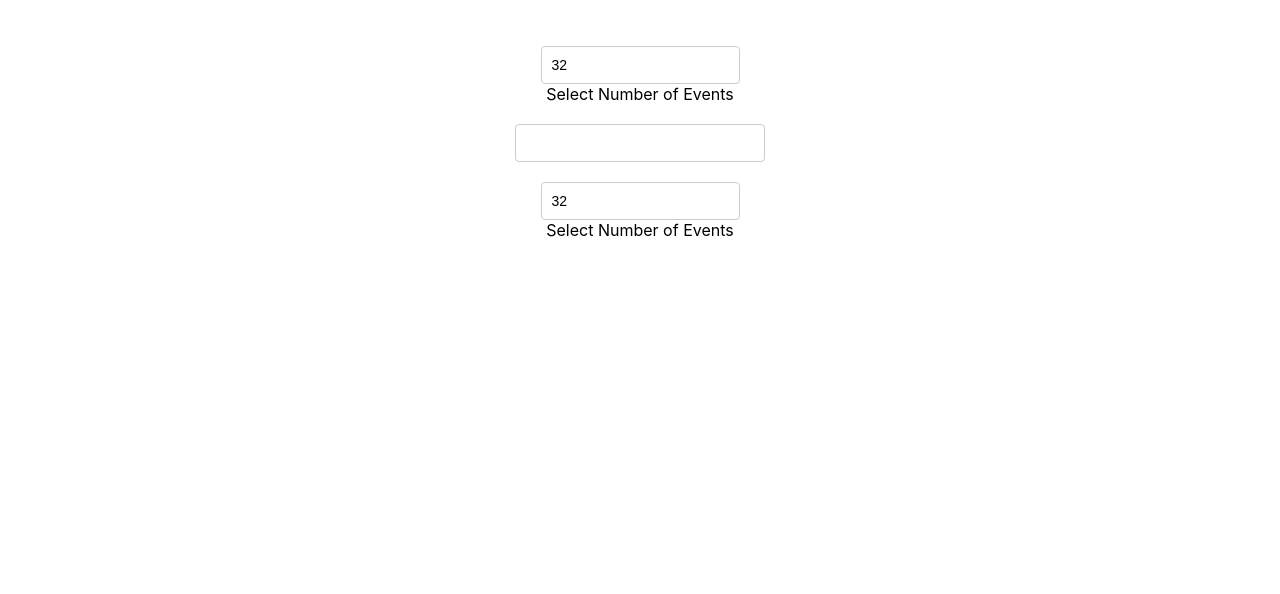
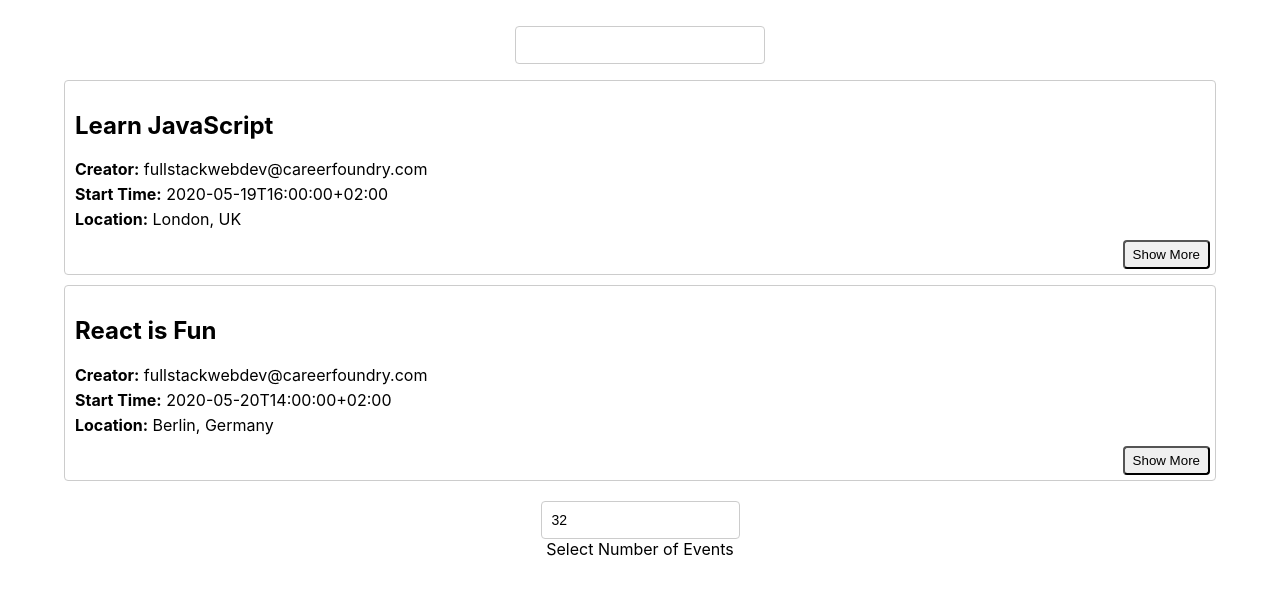
Before and after one commit to ttyagianjali/meet, a React (Create React App) app: page / in a window 1280 px wide. Shown: the top 594 px of the page. Built offline with nearby package versions, Linux system fonts and the light colour scheme; what atatus-spa would draw is missing.

Commit message:
Revert "changes in app.js"
This reverts commit 6c9ca2792ba60231cdaf80019a764318014feec1.

```diff
--- a/src/App.js
+++ b/src/App.js
@@ -1,10 +1,11 @@
 import React, { Component } from "react";
+import "./App.css";
 import EventList from "./EventList";
 import CitySearch from "./CitySearch";
 import NumberOfEvents from "./NumberOfEvents";
-import { extractLocations, getEvents } from "./api";
+import { getEvents } from "./api";
+import { extractLocations } from "./api";
 import "./nprogress.css";
-import "./App.css";
 
 
 class App extends Component {
@@ -27,29 +28,13 @@ class App extends Component {
     });
   };
 
-  //I this function will update tbe number of events of app.state fom <NumberOfEvents>
-  updateNumberOfEvents(eventNumber) {
-    this.setState({ numberOfEvents: eventNumber });
-    const { currentCity } = this.state;
-    this.updateEvents(currentCity, eventNumber);
-  }
-
-  async componentDidMount() {
-    const { numberOfEvents } = this.state;
+  componentDidMount() {
     this.mounted = true;
-    const searchParams = new URLSearchParams(window.location.search);
-    const code = searchParams.get("code");
-    this.setState({ showWelcomeScreen: !code });
-    if (code && this.mounted) {
-      getEvents().then((events) => {
-        if (this.mounted) {
-          this.setState({
-            events: events.slice(0, numberOfEvents),
-            locations: extractLocations(events),
-          });
-        }
-      });
-    }
+    getEvents().then((events) => {
+      if (this.mounted) {
+        this.setState({ events, locations: extractLocations(events) });
+      }
+    });
   }
 
   componentWillUnmount() {
@@ -59,9 +44,6 @@ class App extends Component {
   render() {
     return (
       <div className="App">
-        <NumberOfEvents
-          updateNumberOfEvents={(e) => this.updateNumberOfEvents(e)}
-        />
         <CitySearch
           locations={this.state.locations}
           updateEvents={this.updateEvents}
```
